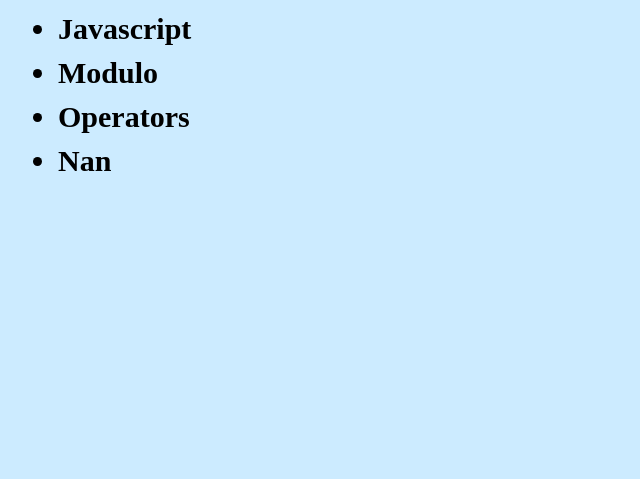
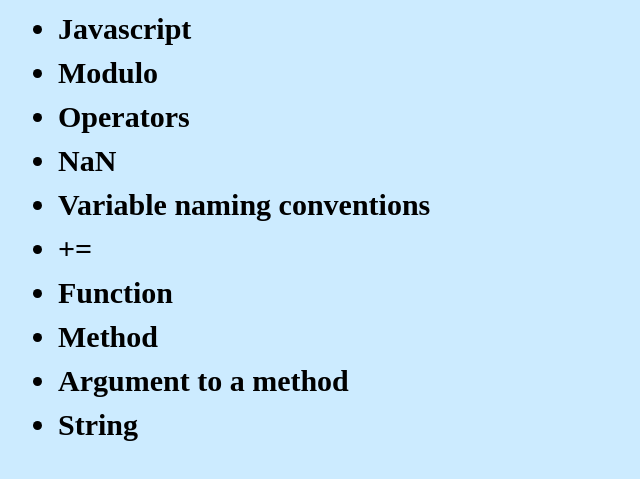
Before and after one commit to mthygesen2/flashcard, a plain HTML site: page index.html in a window 1280 px wide. Shown: the part 113-592 px from the top of the page, without its empty margins (0-640 px from the left). Drawn offline with Linux system fonts and the light colour scheme.

Commit message:
add jQuery definitions

```diff
--- a/index.html
+++ b/index.html
@@ -26,9 +26,38 @@
         <p>Arithmetic operators are used to perform arithmetic between variables and/or values.</p>
     </div>
     <div class="Nan">
-      <li>Nan</li>
+      <li>NaN</li>
         <p>A value that means Not A Number.</p>
     </div>
+    <div class="variable">
+      <li>Variable naming conventions</li>
+        <p>A set of rules for naming a variable. For example: camel case (myFriend)</p>
+    </div>
+    <div class="plus">
+      <li>+=</li>
+        <p>A shortcut to revalue and add to a named variable. For example:If myNumber=6 then myNumber += 1; will add and revalue it to 7.</p>
+    </div>
+    <div class="function">
+      <li>Function</li>
+        <p>A JavaScript function is a block of code designed to perform a particular task.
+        </p>
+    </div>
+    <div class="method">
+      <li>Method</li>
+        <p>
+        </p>
+    </div>
+    <div class="argument">
+      <li>Argument to a method</li>
+        <p>
+        </p>
+    </div>
+    <div class="string">
+      <li>String</li>
+        <p>A JavaScript string simply stores a series of characters like "John Doe". A string can be any text inside quotes.
+        </p>
+    </div>
+
   </div>
 
   </body>
```
